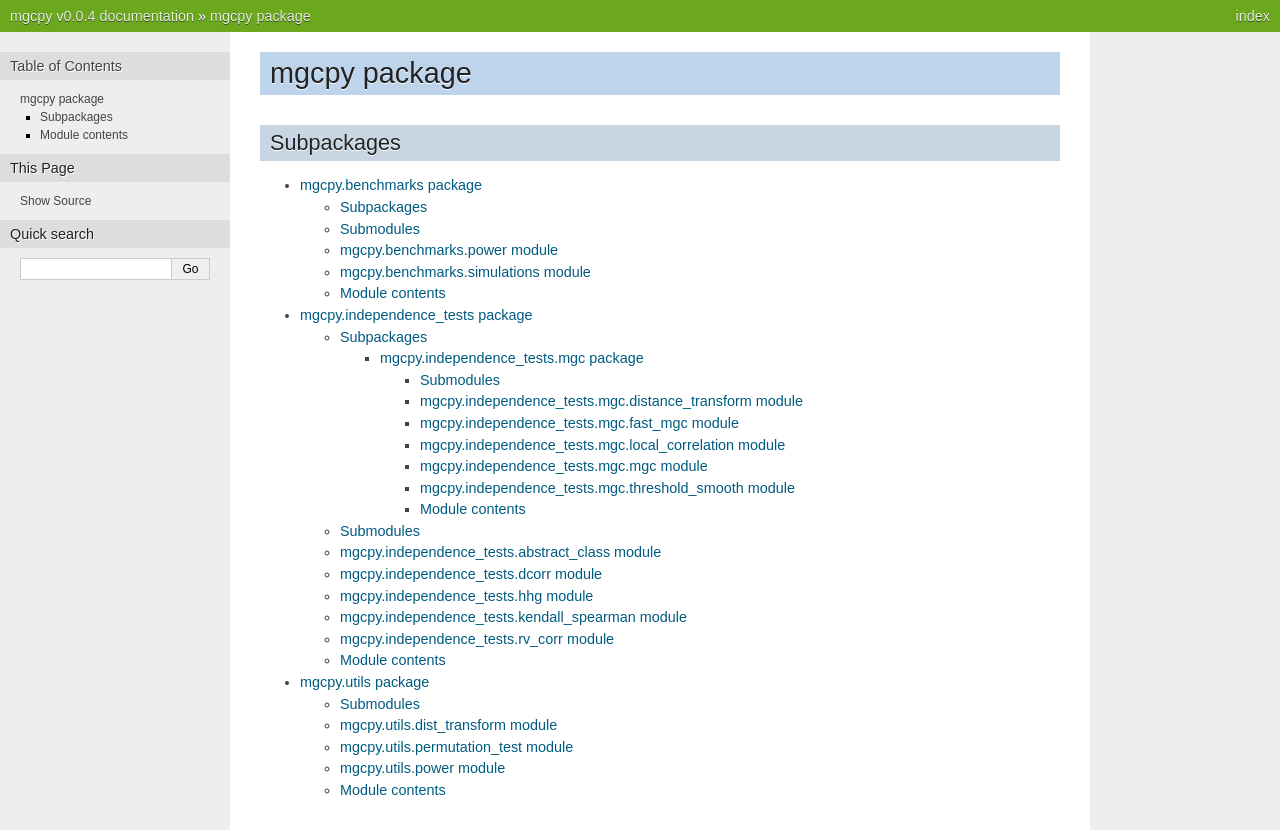
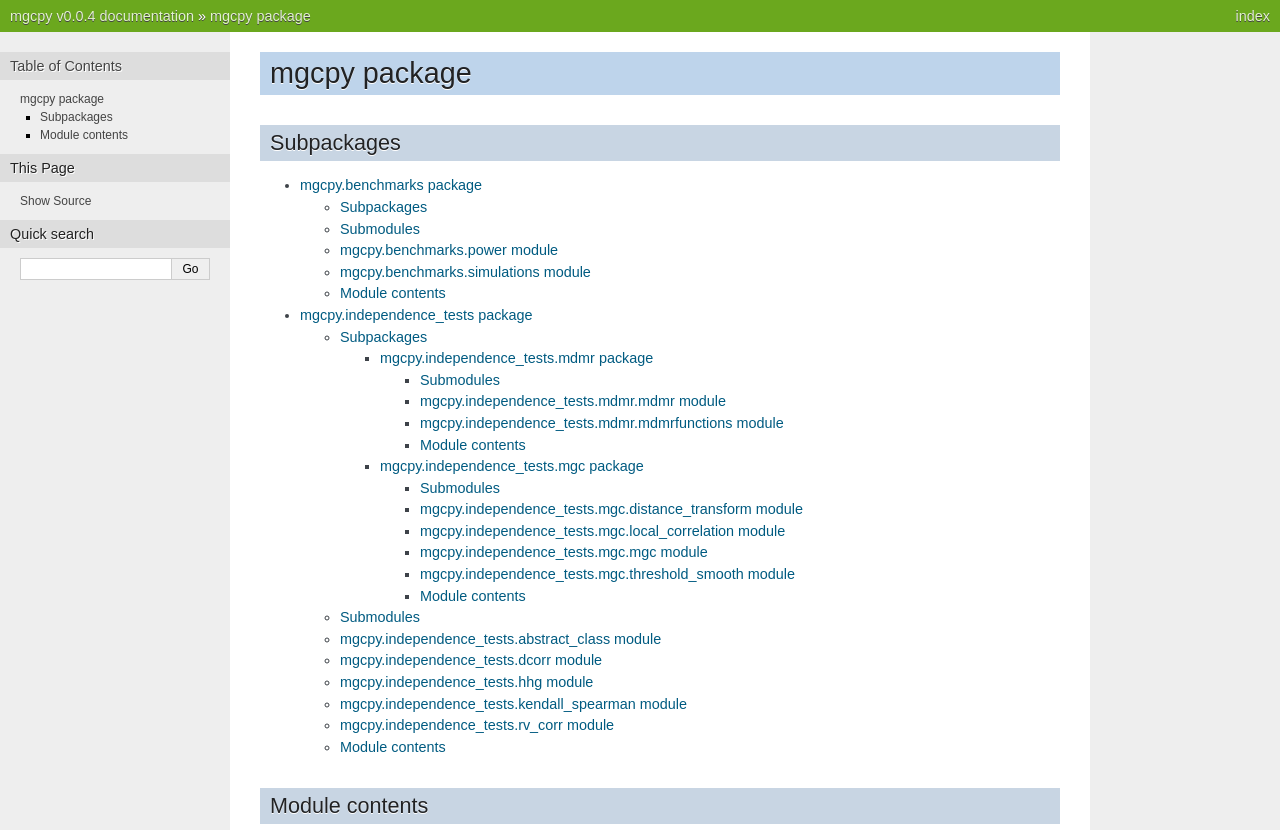
Before and after one commit to neurodata/mgcpy-old, a Sphinx documentation site: the page built from docs/source/mgcpy.rst, in a window 1280 px wide, cut to the strip 0-830 px from the top of the page. Built offline with Sphinx 7.4.7, drawn with Linux system fonts in a browser that asks for light colours; pages that are not in the unit, such as notebooks, are missing from menus.

Commit message:
Update Sphinx docs

```diff
--- /dev/null
+++ b/docs/source/mgcpy.independence_tests.mdmr.rst
@@ -0,0 +1,30 @@
+mgcpy.independence\_tests.mdmr package
+======================================
+
+Submodules
+----------
+
+mgcpy.independence\_tests.mdmr.mdmr module
+------------------------------------------
+
+.. automodule:: mgcpy.independence_tests.mdmr.mdmr
+    :members:
+    :undoc-members:
+    :show-inheritance:
+
+mgcpy.independence\_tests.mdmr.mdmrfunctions module
+---------------------------------------------------
+
+.. automodule:: mgcpy.independence_tests.mdmr.mdmrfunctions
+    :members:
+    :undoc-members:
+    :show-inheritance:
+
+
+Module contents
+---------------
+
+.. automodule:: mgcpy.independence_tests.mdmr
+    :members:
+    :undoc-members:
+    :show-inheritance:
--- a/docs/source/mgcpy.independence_tests.mgc.rst
+++ b/docs/source/mgcpy.independence_tests.mgc.rst
@@ -8,14 +8,6 @@ mgcpy.independence\_tests.mgc.distance\_transform module
 --------------------------------------------------------
 
 .. automodule:: mgcpy.independence_tests.mgc.distance_transform
-    :members:
-    :undoc-members:
-    :show-inheritance:
-
-mgcpy.independence\_tests.mgc.fast\_mgc module
-----------------------------------------------
-
-.. automodule:: mgcpy.independence_tests.mgc.fast_mgc
     :members:
     :undoc-members:
     :show-inheritance:
--- a/docs/source/mgcpy.independence_tests.rst
+++ b/docs/source/mgcpy.independence_tests.rst
@@ -6,6 +6,7 @@ Subpackages
 
 .. toctree::
 
+    mgcpy.independence_tests.mdmr
     mgcpy.independence_tests.mgc
     mgcpy.independence_tests.unit_tests
 
--- a/docs/source/mgcpy.rst
+++ b/docs/source/mgcpy.rst
@@ -8,7 +8,6 @@ Subpackages
 
     mgcpy.benchmarks
     mgcpy.independence_tests
-    mgcpy.utils
 
 Module contents
 ---------------
--- a/docs/source/mgcpy.utils.rst
+++ /dev/null
@@ -1,38 +0,0 @@
-mgcpy.utils package
-===================
-
-Submodules
-----------
-
-mgcpy.utils.dist\_transform module
-----------------------------------
-
-.. automodule:: mgcpy.utils.dist_transform
-    :members:
-    :undoc-members:
-    :show-inheritance:
-
-mgcpy.utils.permutation\_test module
-------------------------------------
-
-.. automodule:: mgcpy.utils.permutation_test
-    :members:
-    :undoc-members:
-    :show-inheritance:
-
-mgcpy.utils.power module
-------------------------
-
-.. automodule:: mgcpy.utils.power
-    :members:
-    :undoc-members:
-    :show-inheritance:
-
-
-Module contents
----------------
-
-.. automodule:: mgcpy.utils
-    :members:
-    :undoc-members:
-    :show-inheritance:
```
